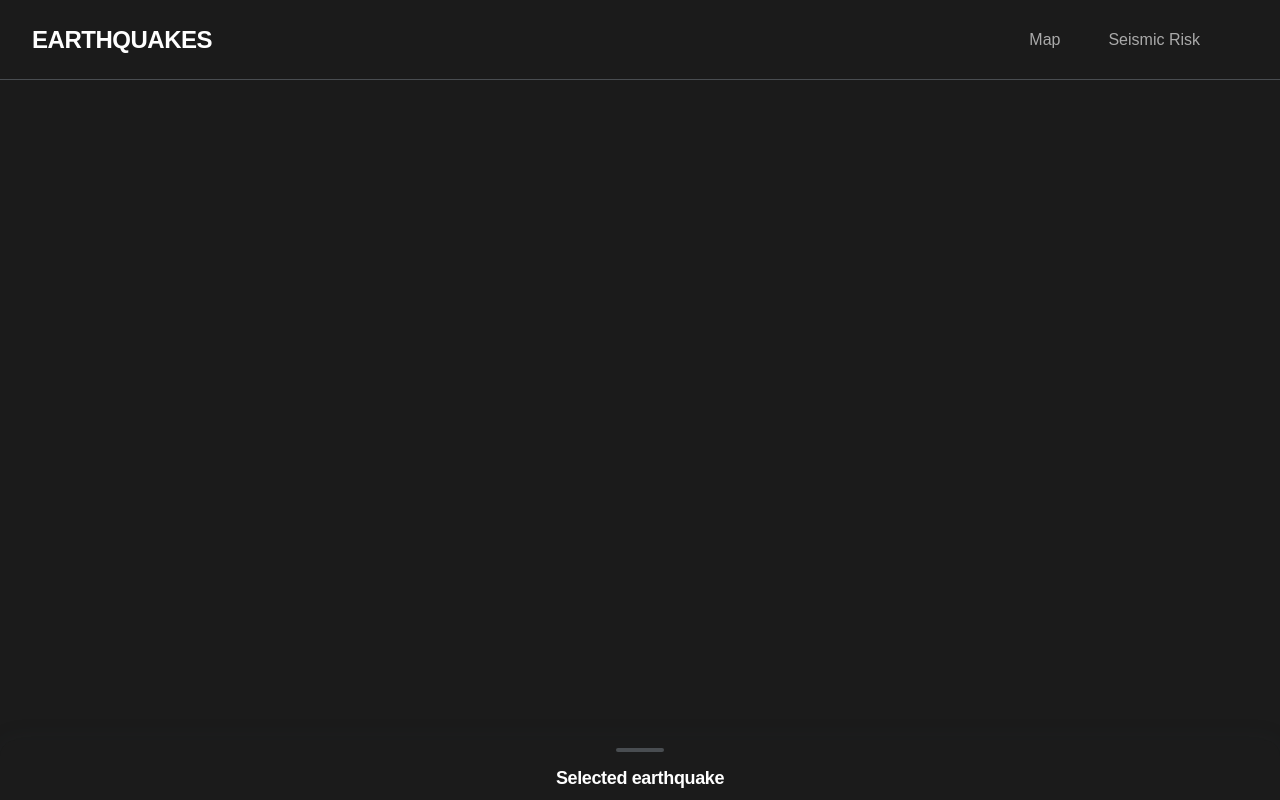
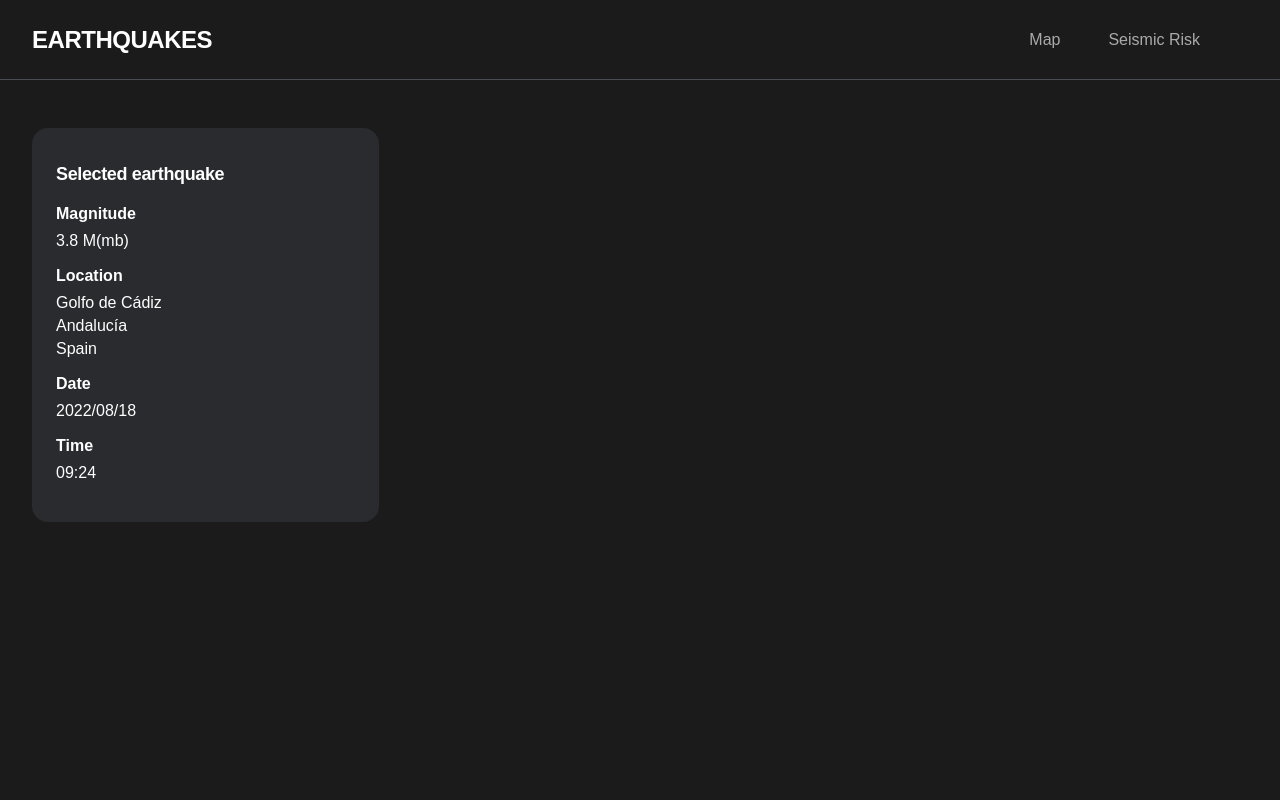
Before and after one commit to MeryScarlet15/disaster-view, a Next.js app: page / in a window 1280 px wide. Built offline with nearby package versions, Linux system fonts and the light colour scheme.

Commit message:
feat earthquake-info-desktop

```diff
--- /dev/null
+++ b/src/containers/home/earthquake-info/earthquake-info-desktop/earthquake-info-desktop-style.ts
@@ -0,0 +1,38 @@
+import { colors } from '@/public/colors/colors'
+import styled from 'styled-components'
+
+const EarthquakeInfoDesktopContainer = styled.article`
+  background: ${colors.background};
+  padding: 24px;
+  border-radius: 16px;
+
+  .earthquake-info-title {
+    color: ${colors.white};
+    width: 100%;
+    margin-bottom: 16px;
+    padding-top: 8px;
+  }
+
+  .earthquake-info {
+    padding-top: 0;
+
+    .earthquake-info-element {
+      min-width: 40%;
+      margin-bottom: 16px;
+
+      .earthquake-info-label {
+        font-weight: 700;
+        margin-bottom: 8px;
+        color: ${colors.white};
+      }
+
+      .earthquake-info-text{
+        color: ${colors.white};
+        margin-bottom: 4px;
+      }
+    }
+  }
+
+`
+
+export default EarthquakeInfoDesktopContainer
--- /dev/null
+++ b/src/containers/home/earthquake-info/earthquake-info-desktop/earthquake-info-desktop.tsx
@@ -0,0 +1,87 @@
+import BodyText from '@/components/text/body-text';
+import BodyTextMedium from '@/components/text/body-text-medium';
+import Heading3 from '@/components/text/heading-3';
+import React from 'react'
+import EarthquakeInfoDesktopContainer from './earthquake-info-desktop-style'
+
+interface EarthquakeInfoDesktop {
+  magnitude: string;
+  location: {
+    region: string;
+    province: string;
+    country: string;
+  }
+  date: string;
+  time: string;
+  className?: string;
+}
+
+const EarthquakeInfoDesktop: React.FC<EarthquakeInfoDesktop> = (props: EarthquakeInfoDesktop) => {
+  const {
+    magnitude,
+    location,
+    date,
+    time,
+    className
+  } = props
+
+  return <EarthquakeInfoDesktopContainer
+    className={className || ''}
+  >
+    <Heading3 className="earthquake-info-title">
+      <h2>Selected earthquake</h2>
+    </Heading3>
+
+    <div className="earthquake-info">
+      <div className="earthquake-info-element">
+        <BodyTextMedium className="earthquake-info-label">
+          <p>Magnitude</p>
+        </BodyTextMedium>
+
+        <BodyText className="earthquake-info-text">
+          <p>{magnitude}</p>
+        </BodyText>
+      </div>
+
+      <div className="earthquake-info-element">
+        <BodyTextMedium className="earthquake-info-label">
+          <p>Location</p>
+        </BodyTextMedium>
+
+        <BodyText className="earthquake-info-text">
+          <p>{location.region}</p>
+        </BodyText>
+
+        <BodyText className="earthquake-info-text">
+          <p>{location.province}</p>
+        </BodyText>
+
+        <BodyText className="earthquake-info-text">
+          <p>{location.country}</p>
+        </BodyText>
+      </div>
+
+      <div className="earthquake-info-element">
+        <BodyTextMedium className="earthquake-info-label">
+          <p>Date</p>
+        </BodyTextMedium>
+
+        <BodyText className="earthquake-info-text">
+          <p>{date}</p>
+        </BodyText>
+      </div>
+
+      <div className="earthquake-info-element">
+        <BodyTextMedium className="earthquake-info-label">
+          <p>Time</p>
+        </BodyTextMedium>
+
+        <BodyText className="earthquake-info-text">
+          <p>{time}</p>
+        </BodyText>
+      </div>
+    </div>
+  </EarthquakeInfoDesktopContainer>
+}
+
+export default EarthquakeInfoDesktop
--- a/src/containers/home/earthquake-info/earthquake-info-mobile/earthquake-info-mobile.tsx
+++ b/src/containers/home/earthquake-info/earthquake-info-mobile/earthquake-info-mobile.tsx
@@ -14,6 +14,7 @@ interface EarthquakeInfoMobile {
   }
   date: string;
   time: string;
+  className?: string;
 }
 
 const EarthquakeInfoMobile: React.FC<EarthquakeInfoMobile> = (props: EarthquakeInfoMobile) => {
@@ -21,12 +22,15 @@ const EarthquakeInfoMobile: React.FC<EarthquakeInfoMobile> = (props: EarthquakeI
     magnitude,
     location,
     date,
-    time
+    time,
+    className
   } = props
 
-  return <EarthquakeInfoMobileContainer>
+  return <EarthquakeInfoMobileContainer
+    className={className || ''}
+  >
     <SwipeWrapper
-      minHeight={60}
+      minHeight={68}
       maxHeight={240}
       isOnClick
       className='earthquake-info-swiper'
--- a/src/containers/layouts/main-layout/main-layout-style.ts
+++ b/src/containers/layouts/main-layout/main-layout-style.ts
@@ -1,6 +1,20 @@
+import { breakpoints } from '@/public/breakpoints/breakpoints'
 import styled from 'styled-components'
 
 const MainLayoutContainer = styled.div`
+  width: 100%;
+
+  .main-layout {
+    width: 100%;
+    min-height: calc(100vh - 64px);
+    padding-top: 64px;
+
+    @media screen and (min-width: ${breakpoints.ipadPro}px){
+      padding-top: 80px;
+      min-height: calc(100vh - 80px);
+
+    }
+  }
 
 `
 
--- a/src/page-styles/home-style.ts
+++ b/src/page-styles/home-style.ts
@@ -1,7 +1,27 @@
+import { breakpoints } from '@/public/breakpoints/breakpoints'
 import styled from 'styled-components'
 
 const HomeContainer = styled.div`
+  display: flex;
+  align-items: center;
+  justify-content: center;
 
+  .earthquake-info-mobile {
+    @media screen and (min-width: ${breakpoints.ipadPro}px){
+      display: none;
+    }
+  }
+
+  .earthquake-info-section {
+    display: none;
+    width: 411px;
+    padding: 48px 32px;
+
+    @media screen and (min-width: ${breakpoints.ipadPro}px){
+      display: block;
+    }
+
+  }
 `
 
 export default HomeContainer
--- a/src/pages/index.tsx
+++ b/src/pages/index.tsx
@@ -1,3 +1,4 @@
+import EarthquakeInfoDesktop from '@/containers/home/earthquake-info/earthquake-info-desktop/earthquake-info-desktop'
 import EarthquakeInfoMobile from '@/containers/home/earthquake-info/earthquake-info-mobile/earthquake-info-mobile'
 import MainLayout from '@/containers/layouts/main-layout/main-layout'
 import HomeContainer from '@/page-styles/home-style'
@@ -9,6 +10,7 @@ const Home: React.FC = () => {
   return <HomeContainer>
     <MainLayout>
       <EarthquakeInfoMobile
+        className='earthquake-info-mobile'
         magnitude='3.8 M(mb)'
         location={{
           region: 'Golfo de Cádiz',
@@ -18,6 +20,22 @@ const Home: React.FC = () => {
         date='2022/08/18'
         time='09:24'
       />
+
+      <section className="earthquake-info-section">
+        <EarthquakeInfoDesktop
+          className="article-selected-earthquake"
+          magnitude='3.8 M(mb)'
+          location={{
+            region: 'Golfo de Cádiz',
+            province: 'Andalucía',
+            country: 'Spain'
+          }}
+          date='2022/08/18'
+          time='09:24'
+        />
+      </section>
+
+
     </MainLayout>
   </HomeContainer>
 }
```
